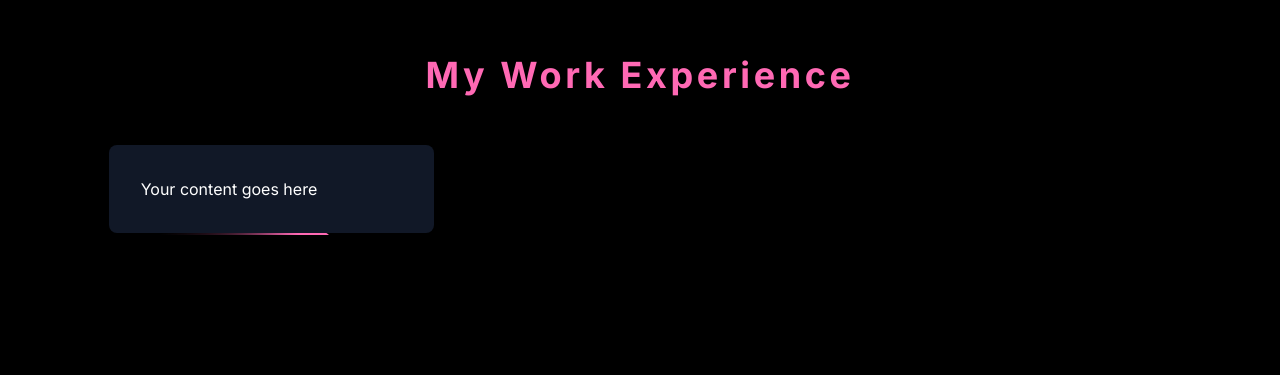
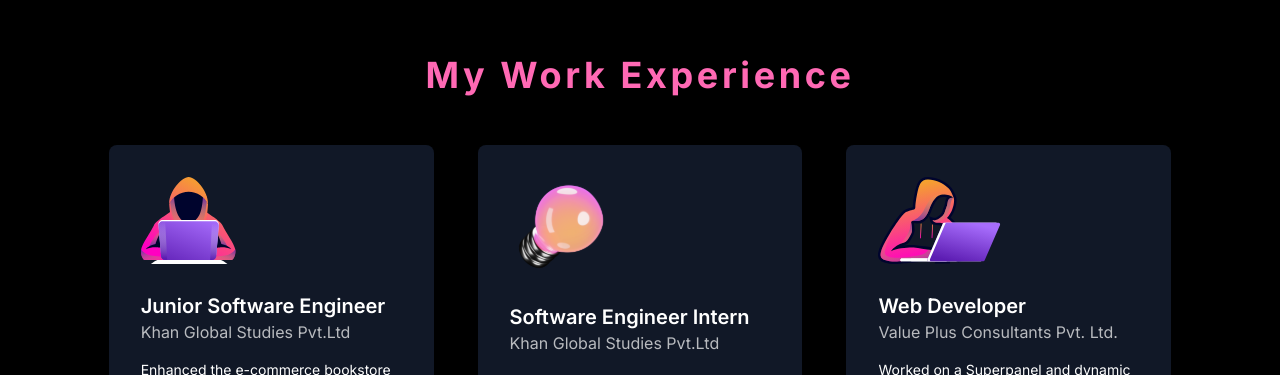
Before and after one commit to Vidushi33/portfolio, a Next.js app: page / in a window 1280 px wide. Shown: the part 2425-2800 px from the top of the page. Built offline with nearby package versions, Linux system fonts and the light colour scheme.

Commit message:
added the experience section

```diff
--- a/src/components/contactForm.tsx
+++ b/src/components/contactForm.tsx
@@ -103,10 +103,10 @@
           <Image alt="contact image" src={Contact} width={500} height={500} />
           <div className="flex flex-col gap-4 mx-auto text-center">
             <p className="text-lg font-semibold">
-              Email Id - <span>vidushimalik135@gmail.com</span>
+              Email Id - <span className="text-secondaryColor font-semibold">vidushimalik135@gmail.com</span>
             </p>
             <p className="text-lg font-semibold">
-              Phone Number - <span>9582576231</span>
+              Phone Number - <span className="text-secondaryColor font-semibold">9582576231</span>
             </p>
           </div>
         </div>
--- a/src/components/experience.tsx
+++ b/src/components/experience.tsx
@@ -1,3 +1,5 @@
+import { EXPERIENCE } from "@/utils/constants";
+
 export default function ExperienceSection() {
   return (
     <div className="flex flex-col h-Screen mb-40">
@@ -6,14 +8,26 @@
       </h1>
 
       <div className="w-full mt-12 grid grid-cols-3 gap-10">
-        <div className="relative p-[2px] rounded-lg overflow-hidden">
-          <div className="relative z-10 bg-gray-900 text-white p-8 rounded-lg">
-            Your content goes here
+        {EXPERIENCE.map((exp, index) => (
+          <div
+            key={index}
+            className="relative p-[2px]  rounded-lg overflow-hidden"
+          >
+            <div className="relative z-10 bg-gray-900 h-[22rem] text-white p-8 rounded-lg flex flex-col gap-7">
+              <div>
+                <exp.icon />
+              </div>
+              <div>
+                <h2 className="text-xl font-semibold">{exp.designation}</h2>
+                <p className="opacity-70 ">{exp.company}</p>
+                <p className=" mt-4 text-sm">{exp.responsibility}</p>
+              </div>
+            </div>
+            <div className="animate-rotate absolute  inset-0 h-full w-full rounded-full bg-[conic-gradient(#ff69b4_20deg,transparent_120deg)] "></div>
+
+            {/* <div className="animate-rotate absolute inset-0 h-full w-full rounded-full bg-[conic-gradient(#0ea5e9_20deg,transparent_120deg)]"></div> */}
           </div>
-          <div className="animate-rotate absolute  inset-0 h-full w-full rounded-full bg-[conic-gradient(#ff69b4_20deg,transparent_120deg)] "></div>
-
-          {/* <div className="animate-rotate absolute inset-0 h-full w-full rounded-full bg-[conic-gradient(#0ea5e9_20deg,transparent_120deg)]"></div> */}
-        </div>
+        ))}
       </div>
     </div>
   );
--- a/src/components/projectCard.tsx
+++ b/src/components/projectCard.tsx
@@ -62,23 +62,16 @@
     //   </div>
     // </div>
 
-    <div className="relative group w-full h-[20rem] rounded-lg overflow-hidden shadow-lg">
+    <div className="  w-full h-[20rem] rounded-lg overflow-hidden shadow-lg">
+      <div className="group relative">
         <Image
           alt="Portfolio project thumbnail"
           src={image}
           width={576}
           height={576}
-        className="rounded-lg shadow-inner hover:shadow-lg transition duration-300 transform hover:scale-105"
+          className="rounded-lg group shadow-inner hover:shadow-lg transition duration-300 transform hover:scale-105"
         />
 
-      {/* Project Details */}
-      <div className="p-4 bg-white">
-        <h1 className="text-2xl font-bold text-pink-500 mb-4">{projectName}</h1>
-        <span className="font-semibold">Skills</span> -
-        <span> {skillsUsed}</span>
-      </div>
-
-      {/* Hover Overlay */}
         <div className="absolute inset-0 bg-gray-200 bg-opacity-90 flex items-center justify-center gap-4 opacity-0 group-hover:opacity-100 transition-opacity duration-300">
           {/* Live Demo Icon */}
           <a
@@ -101,6 +94,16 @@
           </a>
         </div>
       </div>
+
+      {/* Project Details */}
+      <div className="p-4 bg-white">
+        <h1 className="text-2xl font-bold text-pink-500 mb-4">{projectName}</h1>
+        <span className="font-semibold">Skills</span> -
+        <span> {skillsUsed}</span>
+      </div>
+
+      {/* Hover Overlay */}
+    </div>
   );
 };
 
```
Lines whose indentation alone changed are shown as unchanged.
